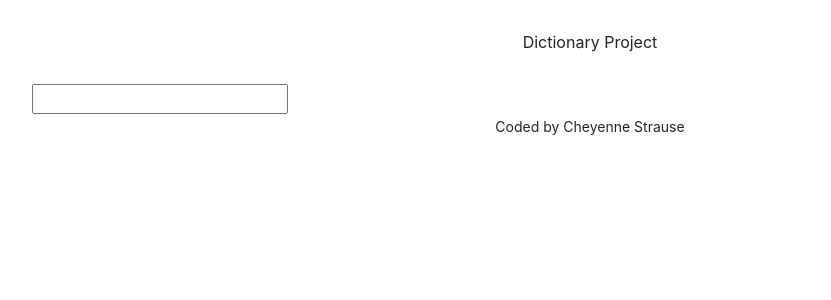
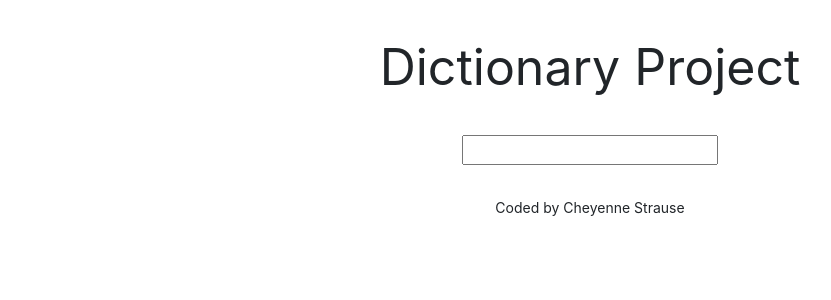
Before and after one commit to CheyenneStrause/dictionary-project, a React (Create React App) app: page / in a window 1280 px wide. Shown: the top 300 px of the page, without its empty margins (50-881 px from the left). Built offline with nearby package versions, Linux system fonts and the light colour scheme.

Commit message:
Changed font sizes

```diff
--- a/src/App.css
+++ b/src/App.css
@@ -1,5 +1,6 @@
 .App-header {
   margin: 30px 0;
+  font-size: 50px;
 }
 
 .App-footer {
--- a/src/App.js
+++ b/src/App.js
@@ -9,7 +9,7 @@ function App() {
         <main>
           <Dictionary />
         </main>
-        <footer className="text-center">
+        <footer className="App-footer text-center">
           <small>Coded by Cheyenne Strause</small>
         </footer>
       </div>
--- a/src/Dictionary.css
+++ b/src/Dictionary.css
@@ -0,0 +1,14 @@
+.App {
+  text-align: center;
+}
+
+.App h2 {
+  font-size: 40px;
+  color: rgb(7, 207, 141);
+  margin: 30px 0;
+}
+
+.App h3 {
+  font-size: 30px;
+  color: rgb(2, 95, 64);
+}
```
Also changed, not shown: src/index.js (+6 -6 lines), src/logo.svg (deleted).
